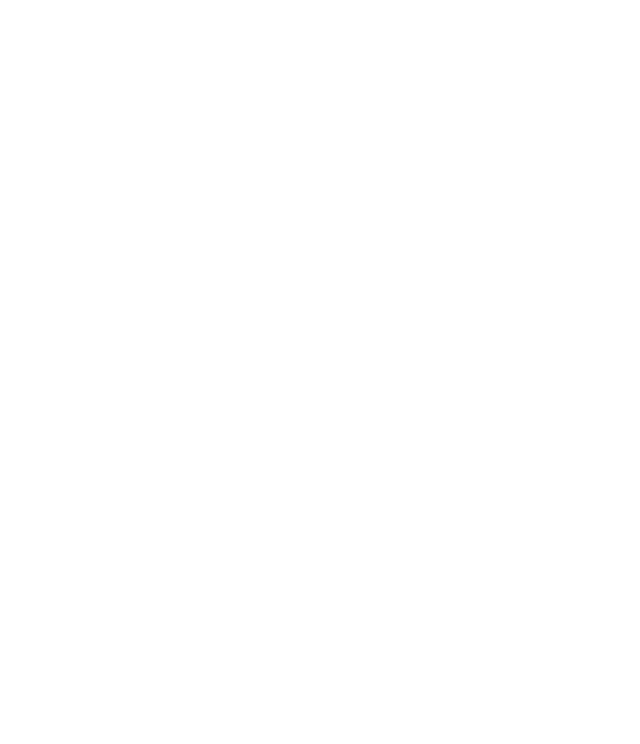
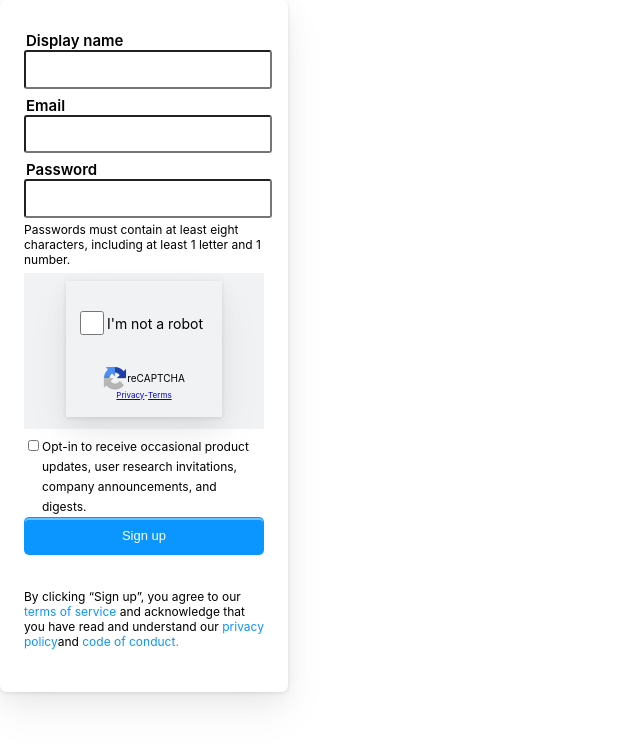
Before and after one commit to codestates-seb/seb44_pre_014, a React (Create React App) app in the folder client/: page /signup in a window 1280 px wide. Before the commit this address had no page. Shown: the top 744 px of the page, without its empty margins (0-640 px from the left). Built offline with nearby package versions, Linux system fonts and the light colour scheme.

Commit message:
feat: signup form 구현

```diff
--- a/client/src/App.tsx
+++ b/client/src/App.tsx
@@ -1,10 +1,12 @@
 import { Route, Routes } from 'react-router-dom';
 import MainPage from 'pages/MainPage';
+import SignupPage from 'pages/SignupPage';
 
 const App = () => {
   return (
     <Routes>
       <Route path="/" element={<MainPage />} />
+      <Route path="/signup" element={<SignupPage />} />
     </Routes>
   );
 };
--- /dev/null
+++ b/client/src/feature/Signup/SignupForm.tsx
@@ -0,0 +1,302 @@
+import { useState } from 'react';
+import styled from 'styled-components';
+import reCaptchaLogo from '../../assets/reCaptchaLogo.png';
+
+interface SignupFormData {
+  username: string;
+  email: string;
+  password: string;
+}
+
+const SignupForm = () => {
+  const [formData, setFormData] = useState<SignupFormData>({
+    username: '',
+    email: '',
+    password: '',
+  });
+
+  const handleSubmit = (event: React.FormEvent<HTMLFormElement>): void => {
+    event.preventDefault();
+    console.log(formData);
+  };
+
+  const handleInputChange = (
+    event: React.ChangeEvent<HTMLInputElement>
+  ): void => {
+    const { name, value } = event.target;
+    setFormData((prevFormData) => ({
+      ...prevFormData,
+      [name]: value,
+    }));
+  };
+
+  return (
+    <StyledSignupForm>
+      <SignupSection>
+        <LabelInputSection>
+          <Label htmlFor="username">Display name</Label>
+          <div>
+            <Input
+              type="text"
+              name="username"
+              value={formData.username}
+              onChange={handleInputChange}
+            />
+          </div>
+        </LabelInputSection>
+
+        <LabelInputSection>
+          <Label htmlFor="email">Email</Label>
+          <div>
+            <Input
+              type="email"
+              name="email"
+              value={formData.email}
+              onChange={handleInputChange}
+            />
+          </div>
+        </LabelInputSection>
+
+        <LabelInputSection>
+          <Label htmlFor="password">Password</Label>
+          <div>
+            <Input
+              type="password"
+              name="password"
+              value={formData.password}
+              onChange={handleInputChange}
+            />
+          </div>
+          <Explanation>
+            Passwords must contain at least eight characters, including at least
+            1 letter and 1 number.
+          </Explanation>
+        </LabelInputSection>
+
+        <NotRobotCheckBoxSection>
+          <NoCapchaHereSection>
+            <NoCapchaHereTop>
+              <div>
+                <NoCapchaHereCheckBoxInput
+                  type="checkbox"
+                  name="concent"
+                  value="false"
+                />
+              </div>
+              <RobotLabel>I'm not a robot</RobotLabel>
+            </NoCapchaHereTop>
+            <NoCapchaHereLogo>
+              <Logo src={reCaptchaLogo}></Logo>
+              <div>reCAPTCHA</div>
+            </NoCapchaHereLogo>
+            <NoCapchaHereBottom>
+              <PrivacyTerms>
+                <PrivacySection href="https://policies.google.com/privacy?hl=en">
+                  Privacy
+                </PrivacySection>
+                <div>-</div>
+                <TermsSection href="https://policies.google.com/terms?hl=en">
+                  Terms
+                </TermsSection>
+              </PrivacyTerms>
+            </NoCapchaHereBottom>
+          </NoCapchaHereSection>
+        </NotRobotCheckBoxSection>
+
+        <CheckBoxSection>
+          <CheckBoxDiv>
+            <CheckBoxInput type="checkbox" name="concent" value="false" />
+          </CheckBoxDiv>
+          <div>
+            <LabelExplanation>
+              Opt-in to receive occasional product updates, user research
+              invitations, company announcements, and digests.
+            </LabelExplanation>
+          </div>
+        </CheckBoxSection>
+
+        <div>
+          <SubmitButton type="submit">Sign up</SubmitButton>
+        </div>
+
+        <SignupExplanation>
+          By clicking “Sign up”, you agree to our{' '}
+          <Terms href="https://stackoverflow.com/legal/terms-of-service/public">
+            terms of service
+          </Terms>{' '}
+          and acknowledge that you have read and understand our{' '}
+          <Terms href="https://stackoverflow.com/legal/privacy-policy">
+            privacy policy
+          </Terms>
+          and{' '}
+          <Terms href="https://stackoverflow.com/conduct">
+            code of conduct.
+          </Terms>
+        </SignupExplanation>
+      </SignupSection>
+    </StyledSignupForm>
+  );
+};
+
+export default SignupForm;
+
+const StyledSignupForm = styled.div`
+  width: 288px;
+  height: 692px;
+  margin-bottom: 24px;
+  padding: 24px;
+  background-color: var(--white);
+  border-radius: 7px;
+  box-shadow: 0 10px 24px hsla(0, 0%, 0%, 0.05),
+    0 20px 48px hsla(0, 0%, 0%, 0.05), 0 1px 4px hsla(0, 0%, 0%, 0.1);
+`;
+
+const SignupSection = styled.form``;
+
+const LabelInputSection = styled.div`
+  margin: 6px 0px;
+`;
+
+const Input = styled.input`
+  border-radius: 3px;
+  cursor: unset;
+  margin: 0;
+  width: 100%;
+  height: 32.59px;
+  &:focus {
+    border-color: var(--blue-200);
+    outline: none;
+    box-shadow: 0px 0px 3px 3px var(--blue-100);
+  }
+`;
+
+const SubmitButton = styled.button`
+  width: 100%;
+  height: 37.78px;
+  box-shadow: inset 0 2px 0 0 rgba(255, 255, 255, 0.4);
+  background-color: var(--blue-500);
+  color: var(--white);
+  padding: 10.4px;
+  margin: 2px 0px;
+  border: 1px solid transparent;
+  cursor: pointer;
+  font-size: 13px;
+  border-radius: 5px;
+`;
+
+const Label = styled.label`
+  margin-bottom: 5px;
+  font-weight: 600;
+  margin: 2px 0px;
+  padding: 0px 2px;
+  font-size: 15px;
+`;
+
+const Explanation = styled.p`
+  margin: 4px 0px;
+  padding: 0;
+  border: 0;
+  vertical-align: baseline;
+  font-size: 12px;
+  width: 100%;
+`;
+
+const CheckBoxSection = styled.div`
+  display: flex;
+  justify-content: space-around;
+`;
+
+const CheckBoxDiv = styled.div`
+  text-align: start;
+`;
+
+const CheckBoxInput = styled.input`
+  width: 11px;
+  height: 11px;
+  border: 1px;
+`;
+
+const LabelExplanation = styled.label`
+  font-size: 12px;
+`;
+
+const SignupExplanation = styled.div`
+  margin-top: 32px;
+  font-size: 12px;
+`;
+const Terms = styled.a`
+  color: var(--blue-500);
+  text-decoration-line: none;
+`;
+
+const NotRobotCheckBoxSection = styled.div`
+  width: 100%;
+  height: 156px;
+  margin: 6px 0px;
+  padding: 8px 0px 2px 0px;
+  border: 1px;
+  background-color: var(--black-050);
+  display: flex;
+  justify-content: center;
+  text-align: center;
+`;
+
+const NoCapchaHereSection = styled.div`
+  width: 156px;
+  height: 136px;
+  border: 1px;
+  box-shadow: 0 10px 24px hsla(0, 0%, 0%, 0.05),
+    0 20px 48px hsla(0, 0%, 0%, 0.05), 0 1px 4px hsla(0, 0%, 0%, 0.1);
+`;
+
+const NoCapchaHereTop = styled.div`
+  width: 147px;
+  height: 85px;
+  display: flex;
+  justify-content: center;
+  align-items: center;
+`;
+
+const RobotLabel = styled.label`
+  font-size: 14px;
+  font-weight: 400;
+`;
+
+const NoCapchaHereCheckBoxInput = styled.input`
+  width: 24px;
+  height: 24px;
+  border: 2px;
+`;
+
+const NoCapchaHereLogo = styled.div`
+  display: flex;
+  justify-content: center;
+  align-items: center;
+  font-size: 10px;
+`;
+const Logo = styled.img`
+  width: 24px;
+  height: 24px;
+`;
+const NoCapchaHereBottom = styled.div`
+  font-size: 8px;
+`;
+
+const PrivacyTerms = styled.div`
+  display: flex;
+  justify-content: center;
+`;
+
+const PrivacySection = styled.a`
+  &:hover {
+    cursor: pointer;
+    text-decoration-line: underline;
+  }
+`;
+
+const TermsSection = styled.a`
+  &:hover {
+    cursor: pointer;
+    text-decoration-line: underline;
+  }
+`;
--- a/client/src/pages/MainPage.tsx
+++ b/client/src/pages/MainPage.tsx
@@ -1,5 +1,11 @@
+import styled from 'styled-components';
+
 const MainPage = () => {
-  return <div>MainPage</div>;
+  return <StyledMainPage>MainPage</StyledMainPage>;
 };
 
 export default MainPage;
+
+const StyledMainPage = styled.div`
+  max-width: 728px;
+`;
--- /dev/null
+++ b/client/src/pages/SignupPage.tsx
@@ -0,0 +1,7 @@
+import SignupForm from 'feature/Signup/SignupForm';
+
+const SignupPage = () => {
+  return <SignupForm />;
+};
+
+export default SignupPage;
```
Also changed, not shown: client/src/assets/reCaptchaLogo.png (added).
